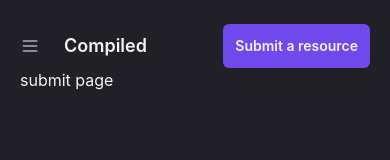
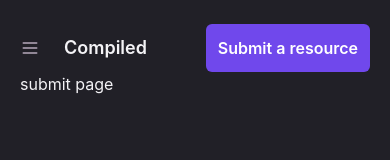
Before and after one commit to JudeTejada/Compiled, a Next.js app: page /submit in a window 390 px wide. Shown: the top 160 px of the page. Built offline with nearby package versions, Linux system fonts and the light colour scheme.

Commit message:
restructure button component

```diff
--- a/components/button/Button.tsx
+++ b/components/button/Button.tsx
@@ -1,15 +1,20 @@
-interface Props {
+import NextLink from 'next/link';
+
+interface ButtonProps {
   type: string;
+  className?: string;
 }
 
-type Variants = 'Primary' | 'Secondary';
+interface ButtonLinkProps extends ButtonProps {
+  href: string;
+}
 
-const ButtonSwitchStyles = (type: Variants) => {
-  const baseStyles = '';
+const ButtonSwitchStyles = (type: string) => {
+  const baseStyles = 'outline-none cursor-pointer text-base px-3 py-3';
 
   switch (type) {
-    case 'Primary':
-      return '';
+    case 'primary':
+      return `${baseStyles} font-semibold rounded-md  text-white  bg-purple hover:bg-purpleLight focus-visible:bg-purpleLight  `;
 
     default: {
       throw new Error('variant not supported for that');
@@ -17,13 +22,29 @@
   }
 };
 
-export const Button = ({ children }: React.PropsWithChildren<Props>) => {
+export const Button = ({
+  children,
+  className,
+  type
+}: React.PropsWithChildren<ButtonProps>) => {
   return (
-    <button
-      role='button'
-      className='px-3 py-3 text-sm font-semibold rounded-md outline-none cursor-pointer text-whiteite md:text-base bg-purple hover:bg-purpleLight focus-visible:bg-purpleLight'
-    >
+    <button className={` ${ButtonSwitchStyles(type)} ${className}`}>
       {children}
     </button>
   );
 };
+
+export const ButtonLink = ({
+  children,
+  href,
+  className,
+  type
+}: React.PropsWithChildren<ButtonLinkProps>) => {
+  return (
+    <NextLink passHref href={href}>
+      <button className={` ${ButtonSwitchStyles(type)} ${className}`}>
+        {children}
+      </button>
+    </NextLink>
+  );
+};
```
